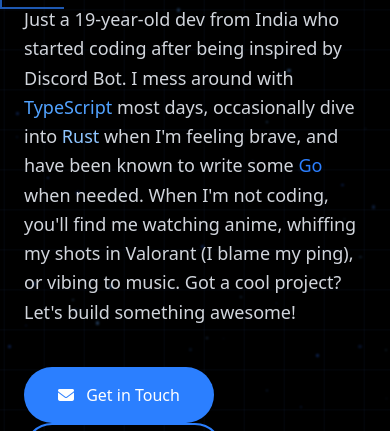
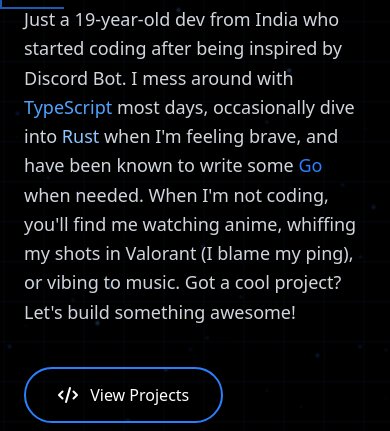
Before and after one commit to suyash-boop/web-wizard-portfolio, a plain HTML site: page index.html in a window 390 px wide. Shown: the part 320-751 px from the top of the page. Drawn offline with nearby package versions, Linux system fonts and the light colour scheme.

Commit message:
Update: Hide get in touch button on mobile and adjust UI elements

```diff
--- a/index.html
+++ b/index.html
@@ -231,7 +231,7 @@
           or vibing to music. Got a cool project? Let's build something awesome!
         </p>
         <div class="mt-10 space-x-5 animate-fade-in-delayed">
-          <a href="mailto:suyashpadole715@gmail.com" class="inline-block text-white bg-blue-500 px-8 py-3.5 rounded-full border-2 border-transparent transition-all duration-300 hover:bg-transparent hover:border-blue-500 hover:text-blue-400 hover:scale-105 hover:shadow-lg hover:shadow-blue-500/50">
+          <a href="mailto:suyashpadole715@gmail.com" class="hidden md:inline-block text-white bg-blue-500 px-8 py-3.5 rounded-full border-2 border-transparent transition-all duration-300 hover:bg-transparent hover:border-blue-500 hover:text-blue-400 hover:scale-105 hover:shadow-lg hover:shadow-blue-500/50">
             <i class="fa-solid fa-envelope mr-2"></i> Get in Touch
           </a>
           <button class="text-white bg-transparent px-8 py-3.5 rounded-full border-2 border-blue-500 transition-all duration-300 hover:bg-blue-500/10 hover:scale-105">
```
